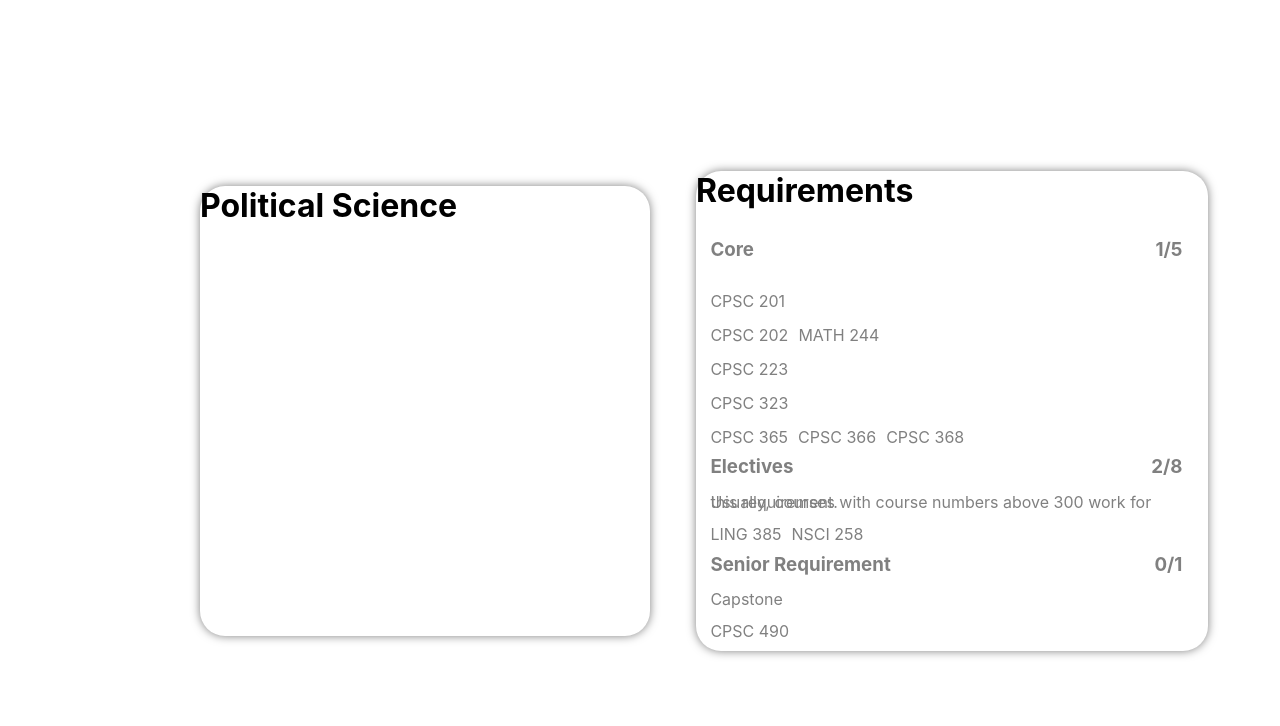
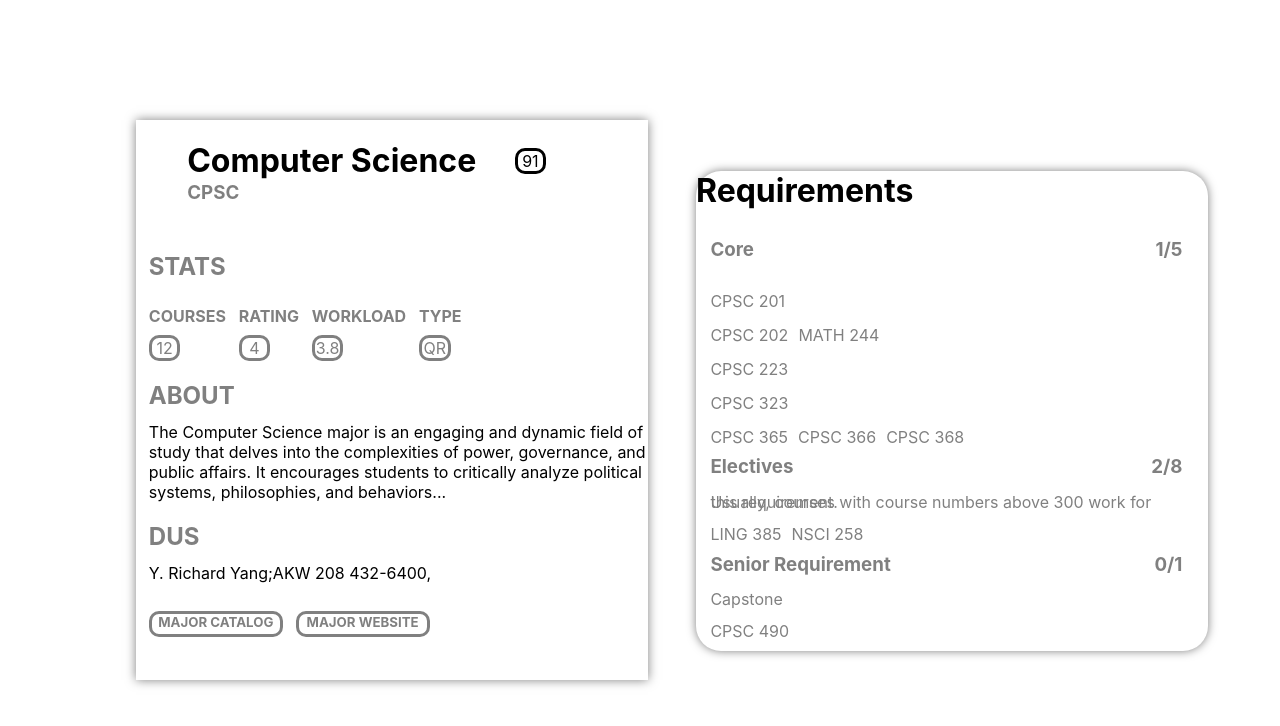
Before and after one commit to YaleComputerSociety/MajorAudit, a React (Create React App) app in the folder frontend/: page /majors in a window 1280 px wide. Shown: the top 726 px of the page. Built offline with nearby package versions, Linux system fonts and the light colour scheme.

Commit message:
changed majors to read in from mock data

```diff
--- a/frontend/src/pages/Majors/Majors.module.css
+++ b/frontend/src/pages/Majors/Majors.module.css
@@ -7,11 +7,11 @@
 }
 
 .majorContainer {
-  border-radius: 25px;
-  width: 450px;
-  height: 450px;
+  width: 40vw;
+  height: 70vh;
   background-color: white;
   box-shadow: 0px 0px 10px rgba(0, 0, 0, 0.5);
+  margin-left: -5vw;
   margin-right: auto;
 }
 
@@ -30,3 +30,20 @@
   margin-left: -5%;
   margin-right: 5%;
 }
+
+.smallBox {
+  border-radius: "25px";
+  border-style: solid;
+  width: 2vw;
+  height: 2.5vh;
+  margin-top: -1.5vh;
+  text-align: center;
+}
+.wideBox {
+  border-radius: "25px";
+  border-style: solid;
+  width: 10vw;
+  height: 2.5vh;
+  margin-top: -1.5vh;
+  text-align: center;
+}
--- a/frontend/src/pages/Majors/components/MajorBox.tsx
+++ b/frontend/src/pages/Majors/components/MajorBox.tsx
@@ -1,31 +1,106 @@
+import React from "react";
+import styles from "./../Majors.module.css";
+import { Major } from "./../../../commons/types";
+import { MockData } from "../mock/mock";
 
-import React from "react";
-import styles from "./../Majors.module.css"
-import { Major } from "./../../../commons/types"
-
-function MajorBoxSub(props: { maj: Major })
-{
+function MajorBoxSub(props: { maj: Major }) {
   return (
-    <div className={styles.SubSection}>
-      {/* <h3>{props.category}</h3> */}
-    </div>
-  );
-}
-
-function MajorBox()
-{
-  return (
-    <div className={styles.majorContainer}>
-      <div>
-        <h1>Political Science</h1>
-        <div>
-          {/* <MajorBoxSub maj="STATS"/>
-          <MajorBoxSub category="ABOUT"/>
-          <MajorBoxSub category="DUS"/> */}
+    <div>
+      <div style={{ display: "flex" }}>
+        <h1 style={{ marginRight: "3vw", marginLeft: "4vw" }}>
+          {props.maj.metadata.name}
+        </h1>
+        <div
+          style={{
+            borderRadius: "10px",
+            borderStyle: "solid",
+            width: "2vw",
+            height: "2.5vh",
+            marginTop: "3.5vh",
+            textAlign: "center",
+          }}
+        >
+          <p style={{ margin: "auto" }}>{props.maj.metadata.students}</p>
+        </div>
+      </div>
+      <div style={{ color: "grey", marginLeft: "4vw", marginTop: "-5vh" }}>
+        <h3>{props.maj.metadata.abbreviation}</h3>
+      </div>
+      <div style={{ color: "grey", marginLeft: "1vw", marginTop: "6vh" }}>
+        <h2>STATS</h2>
+        <div style={{ display: "flex", marginTop: "-2vh" }}>
+          <div style={{ marginRight: "1vw" }}>
+            <h4>COURSES</h4>
+            <div className={styles.smallBox} style={{ borderRadius: "10px" }}>
+              <p style={{ margin: "auto" }}>
+                {props.maj.metadata.stats.courses}
+              </p>
+            </div>
+          </div>
+          <div style={{ marginRight: "1vw" }}>
+            <h4>RATING</h4>
+            <div className={styles.smallBox} style={{ borderRadius: "10px" }}>
+              <p style={{ margin: "auto" }}>
+                {props.maj.metadata.stats.rating}
+              </p>
+            </div>
+          </div>
+          <div style={{ marginRight: "1vw" }}>
+            <h4>WORKLOAD</h4>
+            <div className={styles.smallBox} style={{ borderRadius: "10px" }}>
+              <p style={{ margin: "auto" }}>
+                {props.maj.metadata.stats.workload}
+              </p>
+            </div>
+          </div>
+          <div>
+            <h4>TYPE</h4>
+            <div className={styles.smallBox} style={{ borderRadius: "10px" }}>
+              <p style={{ margin: "auto" }}>{props.maj.metadata.stats.type}</p>
+            </div>
+          </div>
+        </div>
+      </div>
+      <div style={{ marginLeft: "1vw", marginTop: "2vh" }}>
+        <h2 style={{ color: "grey" }}>ABOUT</h2>
+        <p style={{ marginTop: "-1vh" }}>{props.maj.metadata.about}</p>
+      </div>
+      <div style={{ marginLeft: "1vw", marginTop: "2vh" }}>
+        <h2 style={{ color: "grey" }}>DUS</h2>
+        <p style={{ marginTop: "-1vh" }}>
+          {props.maj.metadata.dus.name};{props.maj.metadata.dus.address},
+        </p>
+      </div>
+      <div
+        style={{
+          display: "flex",
+          marginTop: "5vh",
+          marginLeft: "1vw",
+          color: "grey",
+        }}
+      >
+        <div
+          className={styles.wideBox}
+          style={{ borderRadius: "10px", marginRight: "1vw" }}
+        >
+          <h5 style={{ margin: "auto" }}>MAJOR CATALOG</h5>
+        </div>
+        <div className={styles.wideBox} style={{ borderRadius: "10px" }}>
+          <h5 style={{ margin: "auto" }}>MAJOR WEBSITE</h5>
         </div>
       </div>
     </div>
   );
 }
 
+function MajorBox() {
+  return (
+    <div className={styles.majorContainer}>
+      <div>
+        <MajorBoxSub maj={MockData} />
+      </div>
+    </div>
+  );
+}
+
 export default MajorBox;
```
